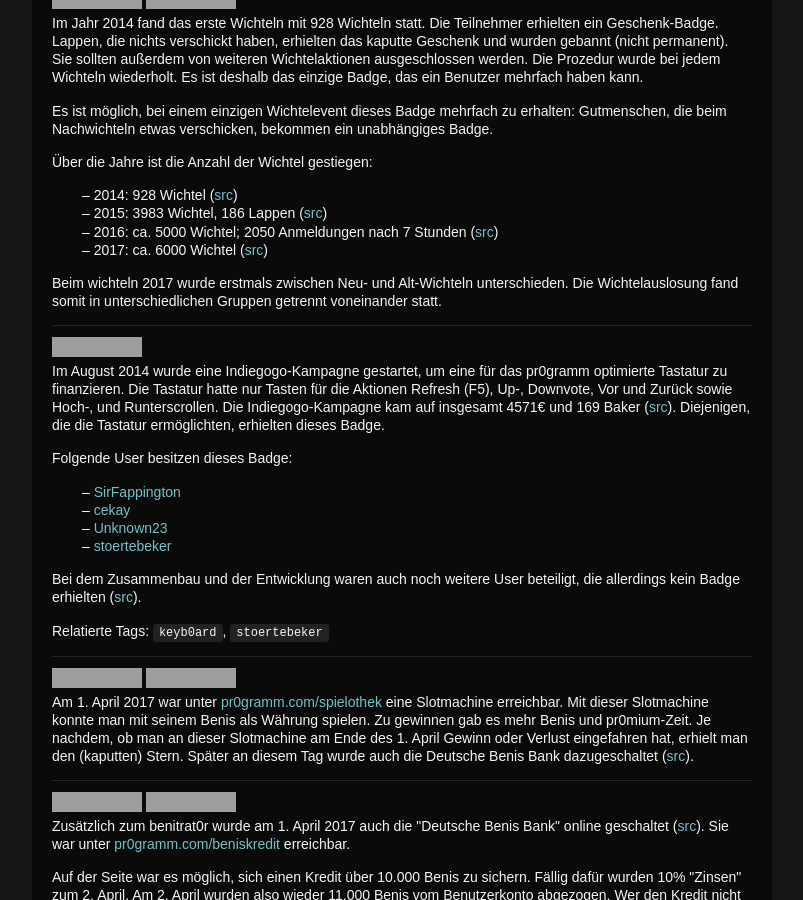
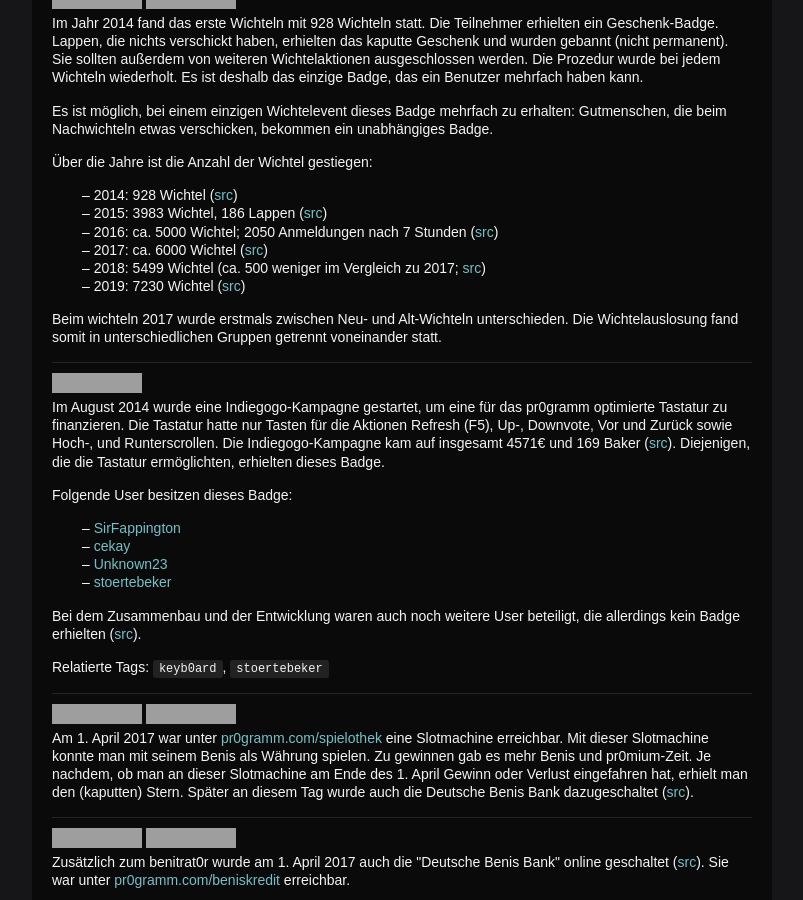
Before and after one commit to holzmaster/userscripts, a Jekyll site: the page built from miniwiki.html, in a window 1280 px wide and 900 px high, scrolled down 1395 px, cut to the strip 0-900 px from the top of the window. Shown: the whole strip, without its empty margins (238-1041 px from the left). Built offline with Jekyll 4.4.1, drawn with Linux system fonts in a browser that asks for light colours; grey boxes are pictures that could not be loaded.

Commit message:
Add new wichtel stats

```diff
--- a/miniwiki.html
+++ b/miniwiki.html
@@ -104,6 +104,8 @@ permalink: /miniwiki/
 					<li>2015: 3983 Wichtel, 186 Lappen (<a href="//pr0gramm.com/user/pr0gramm/uploads/1142870">src</a>)</li>
 					<li>2016: ca. 5000 Wichtel; 2050 Anmeldungen nach 7 Stunden (<a href="//pr0gramm.com/user/pr0gramm/uploads/1612974">src</a>)</li>
 					<li>2017: ca. 6000 Wichtel (<a href="//pr0gramm.com/user/pr0gramm/uploads/2367890">src</a>)</li>
+					<li>2018: 5499 Wichtel (ca. 500 weniger im Vergleich zu 2017; <a href="https://pr0gramm.com/user/pr0gramm/uploads/2970292">src</a>)</li>
+					<li>2019: 7230 Wichtel (<a href="//pr0gramm.com/user/pr0gramm/uploads/3660726">src</a>)</li>
 				</ul>
 			</p>
 			<p>Beim wichteln 2017 wurde erstmals zwischen Neu- und Alt-Wichteln unterschieden. Die Wichtelauslosung fand somit in unterschiedlichen Gruppen getrennt voneinander statt.</p>
```
